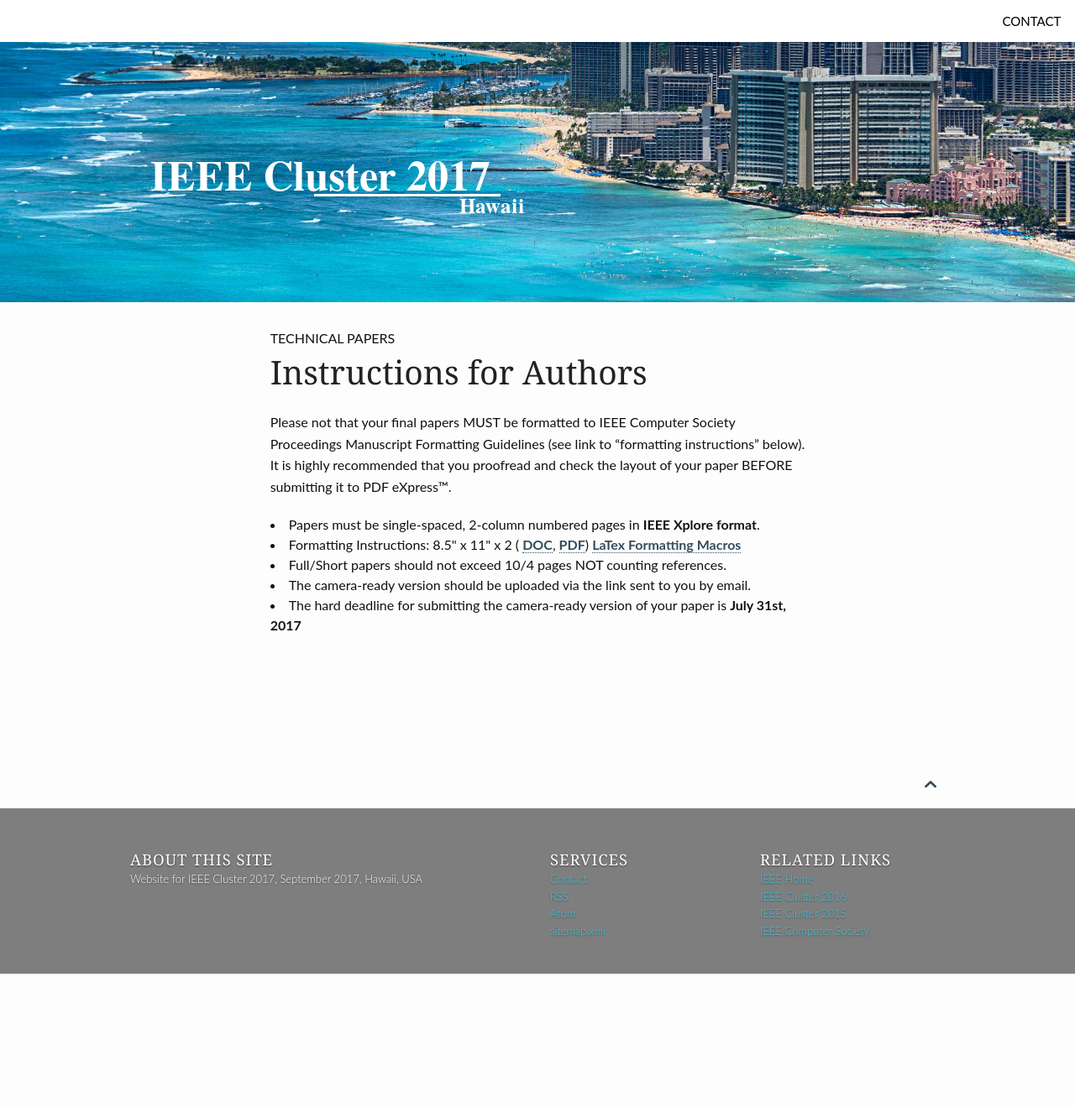
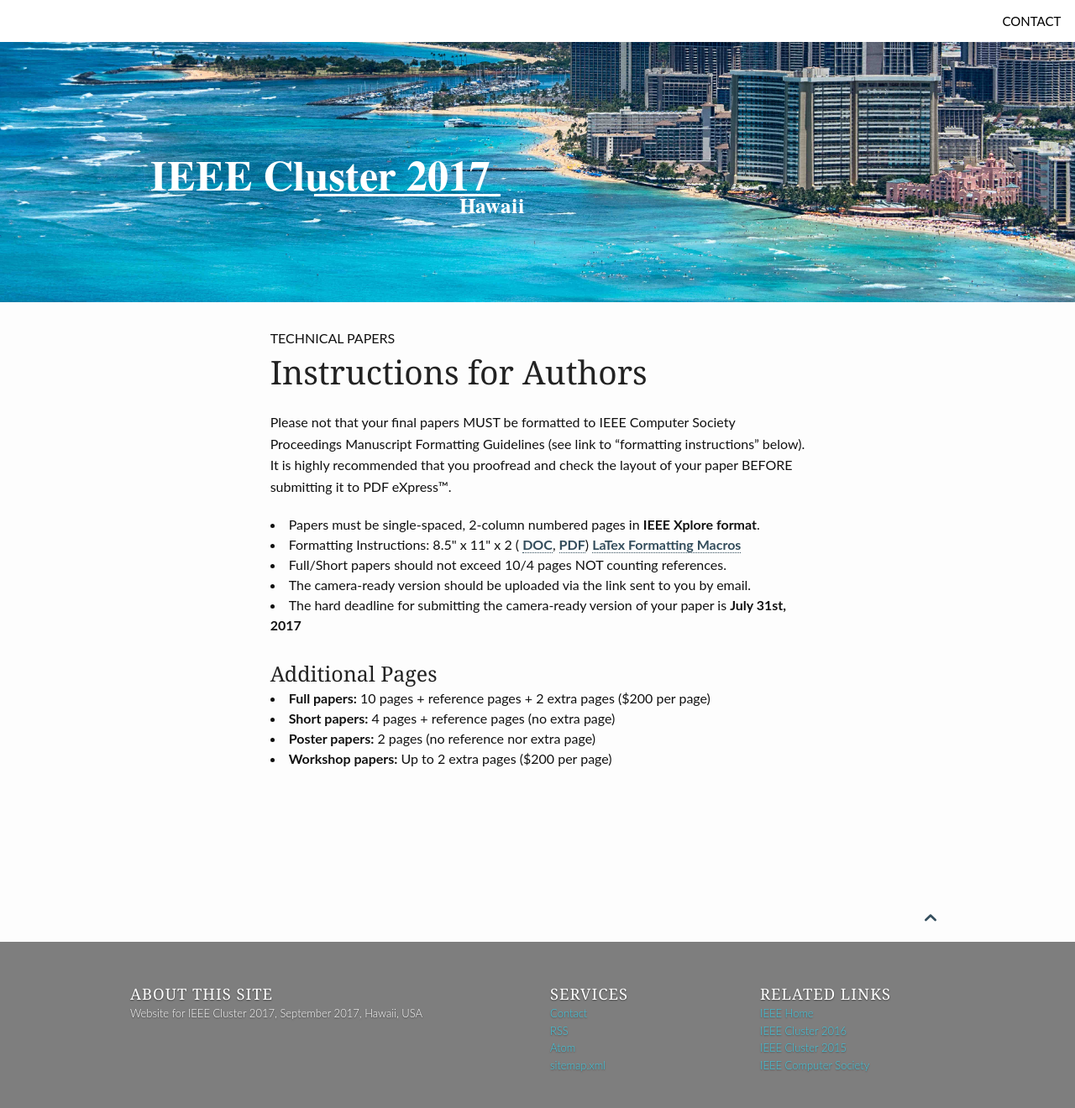
Before and after one commit to cluster17/cluster17.github.io, a Jekyll site: the page built from authors/index.md, in a window 1280 px wide. Shown: the whole page at 84% size. Built offline with Jekyll 4.4.1, drawn with Linux system fonts in a browser that asks for light colours; before the commit the page ends 1160 px from its top, so only the background shows below that.

Commit message:
Adding extra pages instructions

```diff
--- a/authors/index.md
+++ b/authors/index.md
@@ -28,3 +28,14 @@ the layout of your paper BEFORE submitting it to PDF eXpress™.
 <li>The camera-ready version should be uploaded via the link sent to you by email.</li>
 
 <li>The hard deadline for submitting the camera-ready version of your paper is <b>July 31st, 2017</b></li>
+
+
+<h3>Additional Pages</h3>
+
+<li><b>Full papers:</b> 10 pages + reference pages + 2 extra pages ($200 per page)</li>
+
+<li><b>Short papers:</b> 4 pages + reference pages (no extra page)</li>
+
+<li><b>Poster papers:</b> 2 pages (no reference nor extra page)</li>
+
+<li><b>Workshop papers:</b> Up to 2 extra pages ($200 per page)</li>
```
